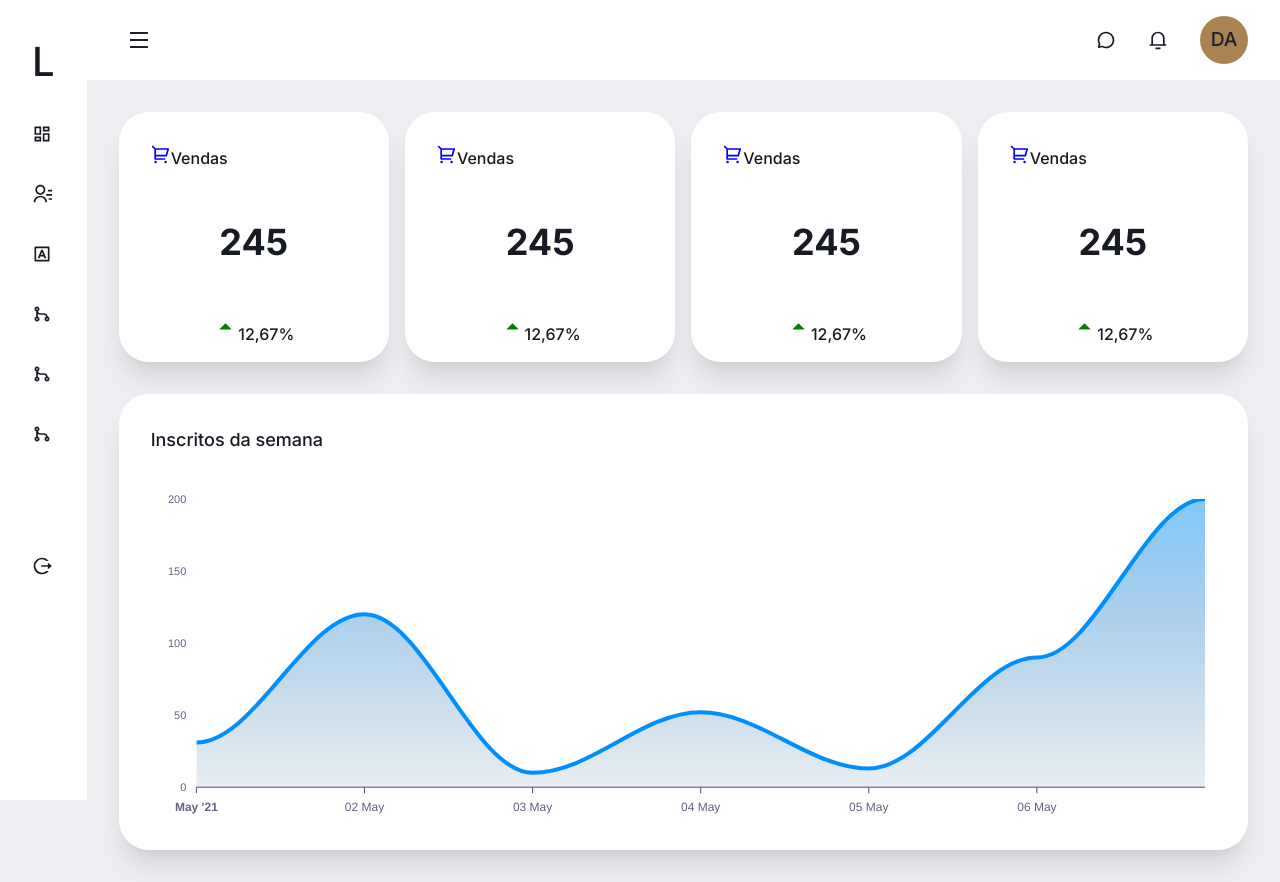
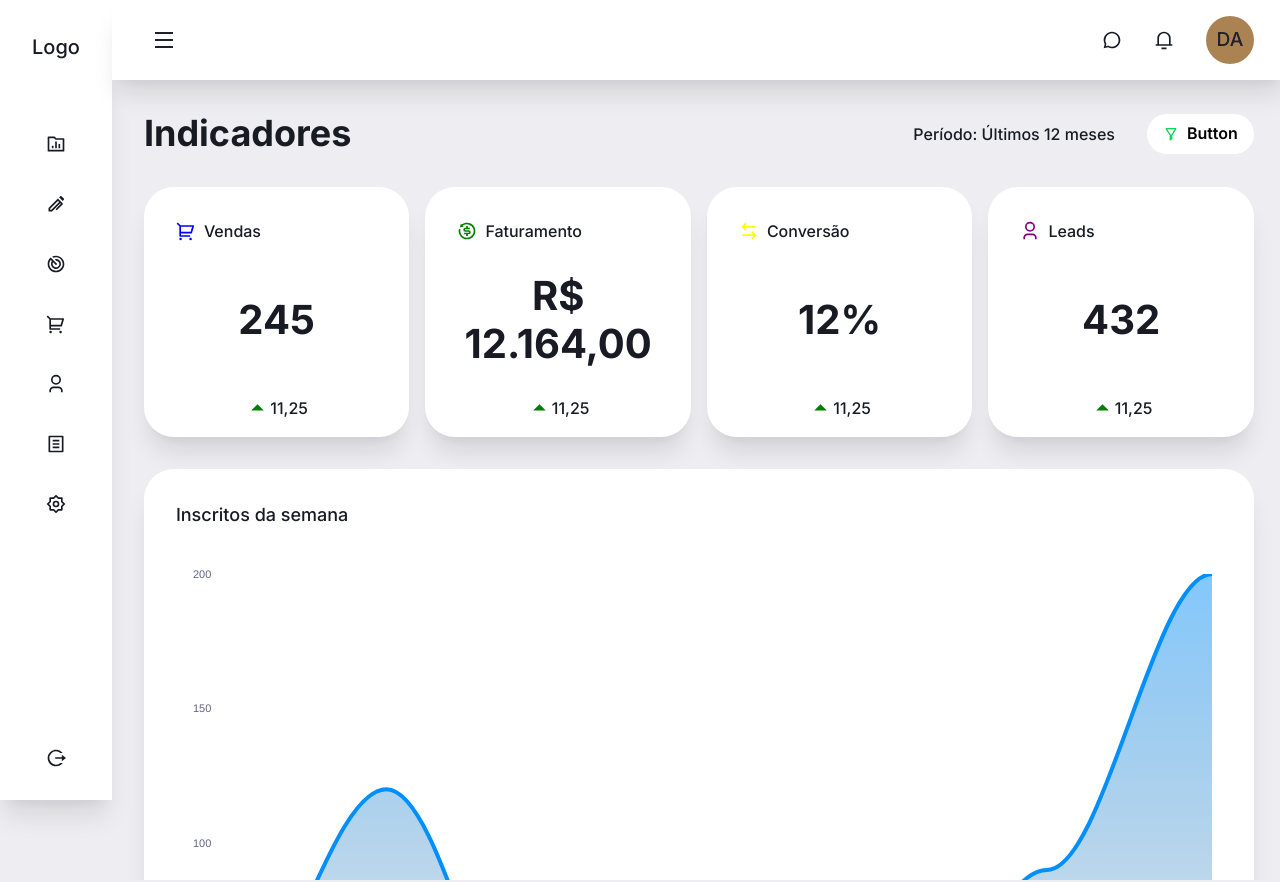
Before and after one commit to WelliWillers/paytient, a Next.js app: page /dashboard in a window 1280 px wide. After the commit the page ends 800 px from the top, so only its background shows below. Built offline with nearby package versions, Linux system fonts and the light colour scheme.

Commit message:
Ajustando dashboard

```diff
--- a/package.json
+++ b/package.json
@@ -18,6 +18,7 @@
     "react": "18.1.0",
     "react-apexcharts": "^1.4.0",
     "react-dom": "18.1.0",
+    "react-hot-toast": "^2.2.0",
     "react-icons": "^4.3.1"
   },
   "devDependencies": {
--- /dev/null
+++ b/src/components/Dashboard/StatsBoard.tsx
@@ -0,0 +1,41 @@
+import { Box, Flex, Heading, HStack, Icon, Text } from "@chakra-ui/react";
+import { ElementType, ReactNode } from "react";
+import { RiArrowUpSFill } from "react-icons/ri";
+
+interface StatsBoardProps {
+    label: string;
+    title: string;
+    subtitle: string;
+    icon: ElementType;
+    color?: string;
+    children?: ReactNode
+}
+
+export function StatsBoard({label, color, title, subtitle, icon, children}:StatsBoardProps){
+    return (
+        <Flex
+            p="8"
+            bg="white"
+            borderRadius={30}
+            pb="4"
+            justify="space-between"
+            flexDirection="column"
+            minHeight="250px"
+            boxShadow="xl"
+        >
+            <HStack>
+                <Icon color={color} as={icon} fontSize="20" />
+                <Text>{label}</Text>
+            </HStack>
+            <Heading textAlign="center" fontSize="40">
+                {title}
+            </Heading>
+            <Box display="flex" justifyContent="center" textAlign="center">
+                <Icon as={RiArrowUpSFill} color="green" fontSize={25} />
+                <Text> {subtitle}</Text>
+            </Box>
+
+            {children}
+        </Flex>
+    )
+}
--- a/src/components/Header/index.tsx
+++ b/src/components/Header/index.tsx
@@ -6,7 +6,7 @@ export function HeaderBase() {
     const { isOpen, onOpen, onClose } = useSidebarDrawer()
 
     return (
-        <Flex w="100%" bg="white" align="center" justify="space-between" px="8" py="4">
+        <Flex w="100%" bg="white" align="center" justify="space-between" px="8" py="4" boxShadow="xl">
             <IconButton
                 alignItems="center"
                 aria-label="Open navigation"
--- /dev/null
+++ b/src/components/Layout/index.tsx
@@ -0,0 +1,27 @@
+import { Box } from "@chakra-ui/react";
+import { ReactNode } from "react";
+import { HeaderBase } from "../Header";
+import { Sidebar } from "../sidebar";
+
+interface DashboardLayoutProps {
+    children: ReactNode;
+}
+
+export function DashboardLayout({children}:DashboardLayoutProps){
+    return (
+        <Box display="flex" position="fixed" w="100%" height="100%">
+
+            <Sidebar />
+
+            <Box w="100%">
+                <HeaderBase />
+
+                <Box p="8" mb="15" height="100%" minWidth="100%" overflowY="scroll">
+                    {children}
+                </Box>
+
+            </Box>
+
+        </Box>
+    )
+}
--- a/src/components/sidebar/NavLink.tsx
+++ b/src/components/sidebar/NavLink.tsx
@@ -12,7 +12,7 @@ export function NavLink({icon, children, ...rest}:NavLinkProps){
     const {isOpen} = useSidebarDrawer()
 
     return (
-        <Link display="flex" alignItems="center" {...rest}>
+        <Link display="flex" alignItems="center" justifyContent={isOpen ? 'start' : 'center'} {...rest}>
             <Icon as={icon} fontSize="20"/>
             {
                 isOpen && (
--- a/src/components/sidebar/SidebarNav.tsx
+++ b/src/components/sidebar/SidebarNav.tsx
@@ -1,42 +1,56 @@
-import { VStack } from "@chakra-ui/react";
-import { RiContactsLine, RiDashboardLine, RiGitMergeLine, RiInputMethodLine, RiLogoutCircleRLine } from "react-icons/ri";
+import { Box, Flex, Text, VStack } from "@chakra-ui/react";
+import { useRouter } from "next/router";
+import { RiBallPenLine, RiFileListLine, RiFolderChartLine, RiLogoutCircleRLine, RiScan2Line, RiSettings2Line, RiShoppingCart2Line, RiUser3Line } from "react-icons/ri";
 import { NavLink } from "./NavLink";
 import { NavSection } from "./NavSection";
 
 export function SidebarNav(){
+    const route = useRouter()
+
     return (
-        <VStack spacing="20" align="flex-start" justifyContent="space-between">
+        <VStack spacing="20" align="flex-start" justifyContent="space-between" h="100%">
+            <Box>
+                <Text pb="10" fontSize="20">Logo</Text>
+
                 <NavSection>
-                <NavLink icon={RiDashboardLine}>
+                    <NavLink icon={RiFolderChartLine}>
                         Dashboard
                     </NavLink>
 
-                <NavLink icon={RiContactsLine}>
+                    <NavLink icon={RiBallPenLine}>
                         Leads
                     </NavLink>
 
-                <NavLink icon={RiInputMethodLine}>
+                    <NavLink icon={RiScan2Line}>
                         Campanhas
                     </NavLink>
 
-                <NavLink icon={RiGitMergeLine}>
+                    <NavLink icon={RiShoppingCart2Line}>
                         Vendas
                     </NavLink>
 
-                <NavLink icon={RiGitMergeLine}>
+                    <NavLink icon={RiUser3Line}>
                         Clientes
                     </NavLink>
 
-                <NavLink icon={RiGitMergeLine}>
+                    <NavLink icon={RiFileListLine}>
                         Cobrança
                     </NavLink>
+
+                    <NavLink icon={RiSettings2Line}>
+                        Configurações
+                    </NavLink>
                 </NavSection>
+            </Box>
 
+            <Box w="100%">
                 <NavSection>
-                <NavLink icon={RiLogoutCircleRLine}>
+                    <NavLink onClick={() => route.push('/')} icon={RiLogoutCircleRLine}>
                         Sair
                     </NavLink>
                 </NavSection>
+            </Box>
+
 
         </VStack>
     )
--- a/src/components/sidebar/index.tsx
+++ b/src/components/sidebar/index.tsx
@@ -29,8 +29,7 @@ export function Sidebar(){
 
     return (
         <Flex>
-            <Box bg="white" borderRightColor="gray.200" border={2} p="8" w={isOpen ? "300px" : "auto"} maxWidth={350} h="100vh">
-                <Text fontSize="40">L</Text>
+            <Box bg="white" p="8" width={isOpen ? "300px" : "auto"} maxWidth={350} h="100vh" boxShadow="xl" >
                 <SidebarNav />
             </Box>
         </Flex>
--- a/src/pages/_app.tsx
+++ b/src/pages/_app.tsx
@@ -2,11 +2,38 @@ import { AppProps } from 'next/app'
 import { ChakraProvider } from '@chakra-ui/react'
 import {theme} from '../styles/theme'
 import { SidebarDrawerContextProvider } from '../contexts/SidebarDrawerContext'
+import { Toaster } from 'react-hot-toast'
 
 function MyApp({ Component, pageProps }: AppProps) {
   return (
     <ChakraProvider theme={theme} >
       <SidebarDrawerContextProvider>
+
+        <Toaster
+          position="top-right"
+          reverseOrder={false}
+          gutter={8}
+          containerClassName=""
+          containerStyle={{}}
+          toastOptions={{
+            className: '',
+            duration: 5000,
+            style: {
+              background: '#363636',
+              color: '#fff',
+            },
+            // Default options for specific types
+            success: {
+              duration: 5000,
+              theme: {
+                primary: 'green',
+                secondary: 'white',
+              },
+            },
+          }}
+        />
+
+
         <Component {...pageProps} />
       </SidebarDrawerContextProvider>
     </ChakraProvider>
--- a/src/pages/_document.tsx
+++ b/src/pages/_document.tsx
@@ -8,7 +8,7 @@ export default class MyDocuments extends Document {
                     <link rel="preconnect" href="https://fonts.googleapis.com"/>
                     <link href="https://fonts.googleapis.com/css2?family=Inter:wght@500;600;700&display=swap" rel="stylesheet"/>
 
-                    <title>Paytient</title>
+                    {/* <title>Paytient</title> */}
                 </Head>
 
                 <body>
--- a/src/pages/dashboard/index.tsx
+++ b/src/pages/dashboard/index.tsx
@@ -1,11 +1,11 @@
-import { Box, Flex, Heading, Icon, SimpleGrid, Text } from "@chakra-ui/react";
-import { Sidebar } from "../../components/sidebar";
+import { Box, Button, Flex, Heading, HStack, Icon, SimpleGrid, Text } from "@chakra-ui/react";
 
 import dynamic from 'next/dynamic';
 import { ApexOptions } from 'apexcharts';
 import { theme } from "../../styles/theme";
-import { RiArrowUpSFill, RiShoppingCart2Line } from "react-icons/ri";
-import { HeaderBase } from "../../components/Header";
+import { RiArrowLeftRightLine, RiFilter2Line, RiRefund2Line, RiShoppingCart2Line, RiUser3Line } from "react-icons/ri";
+import { StatsBoard } from "../../components/Dashboard/StatsBoard";
+import { DashboardLayout } from "../../components/Layout";
 
 const Chart = dynamic(() => import('react-apexcharts'), {
     ssr: false
@@ -61,113 +61,34 @@ const options: ApexOptions = {
 
 const series = [
     {
-        name: "series1", data: [31,120,10,52,13,90, 200]
+        name: "series1", data: [31, 120, 10, 52, 13, 90, 200]
     }
 ]
 
 export default function DashBoard() {
     return (
-        <Box display="flex">
+        <DashboardLayout>
 
-            <Sidebar />
+            <Flex align="center" justify="space-between" pb="8" flexDirection={['column', 'row']}>
+                <Heading>
+                    Indicadores
+                </Heading>
 
-            <Box w="100%">
-                <HeaderBase />
-
-                <Box p="8">
-                    <SimpleGrid columns={[1, 2, 3, 4]} gap="4" alignItems="flex-start" mb="8">
-                        <Flex
-                            p="8"
-                            bg="white"
-                            borderRadius={30}
-                            pb="4"
-                            justify="space-between"
-                            flexDirection="column"
-                            minHeight="250px"
-                            boxShadow="xl"
-                        >
+                <Flex align="center">
+                    <HStack spacing="8">
                         <Text>
-                                <Icon color="blue" as={RiShoppingCart2Line} fontSize="20" />
-                                Vendas
+                            Período: Últimos 12 meses
                         </Text>
-                            <Heading textAlign="center">
-                                245
-                            </Heading>
-                            <Text textAlign="center">
-                                <Icon as={RiArrowUpSFill} color="green" fontSize={25} />
-                                12,67%
-                            </Text>
+                        <Button borderRadius={50} leftIcon={<Icon as={RiFilter2Line} color="primary.normal" />} variant="solid" bgColor="white" color="black" colorScheme='white'>Button</Button>
+                    </HStack>
+                </Flex>
             </Flex>
 
-                        <Flex
-                            p="8"
-                            bg="white"
-                            borderRadius={30}
-                            pb="4"
-                            justify="space-between"
-                            flexDirection="column"
-                            minHeight="250px"
-                            boxShadow="xl"
-                        >
-                            <Text>
-                                <Icon color="blue" as={RiShoppingCart2Line} fontSize="20" />
-                                Vendas
-                            </Text>
-                            <Heading textAlign="center">
-                                245
-                            </Heading>
-                            <Text textAlign="center">
-                                <Icon as={RiArrowUpSFill} color="green" fontSize={25} />
-                                12,67%
-                            </Text>
-                        </Flex>
-
-                        <Flex
-                            p="8"
-                            bg="white"
-                            borderRadius={30}
-                            pb="4"
-                            justify="space-between"
-                            flexDirection="column"
-                            minHeight="250px"
-                            boxShadow="xl"
-                        >
-                            <Text>
-                                <Icon color="blue" as={RiShoppingCart2Line} fontSize="20" />
-                                Vendas
-                            </Text>
-                            <Heading textAlign="center">
-                                245
-                            </Heading>
-                            <Text textAlign="center">
-                                <Icon as={RiArrowUpSFill} color="green" fontSize={25} />
-                                12,67%
-                            </Text>
-                        </Flex>
-
-                        <Flex
-                            p="8"
-                            bg="white"
-                            borderRadius={30}
-                            pb="4"
-                            justify="space-between"
-                            flexDirection="column"
-                            minHeight="250px"
-                            boxShadow="xl"
-                        >
-                            <Text>
-                                <Icon color="blue" as={RiShoppingCart2Line} fontSize="20" />
-                                Vendas
-                            </Text>
-                            <Heading textAlign="center">
-                                245
-                            </Heading>
-                            <Text textAlign="center">
-                                <Icon as={RiArrowUpSFill} color="green" fontSize={25} />
-                                12,67%
-                            </Text>
-                        </Flex>
-
+            <SimpleGrid columns={[1, 2, 3, 4]} gap="4" alignItems="flex-start" mb="8">
+                <StatsBoard color="blue" label="Vendas" title="245" subtitle="11,25" icon={RiShoppingCart2Line} />
+                <StatsBoard color="green" label="Faturamento" title="R$ 12.164,00" subtitle="11,25" icon={RiRefund2Line} />
+                <StatsBoard color="yellow" label="Conversão" title="12%" subtitle="11,25" icon={RiArrowLeftRightLine} />
+                <StatsBoard color="purple" label="Leads" title="432" subtitle="11,25" icon={RiUser3Line} />
             </SimpleGrid>
 
             <Box
@@ -180,11 +101,9 @@ export default function DashBoard() {
                 <Text fontSize="lg" mb="4">
                     Inscritos da semana
                 </Text>
-                        <Chart options={options} type="area" height="350" series={series} />
-                    </Box>
-                </Box>
+                <Chart options={options} type="area" height="600" series={series} />
             </Box>
 
-        </Box>
+        </DashboardLayout>
     )
 }
```
Also changed, not shown: src/pages/index.tsx (+8 -5 lines), 1 other file (tests, documents, lock files or other folders). Lines whose indentation alone changed are shown as unchanged.
